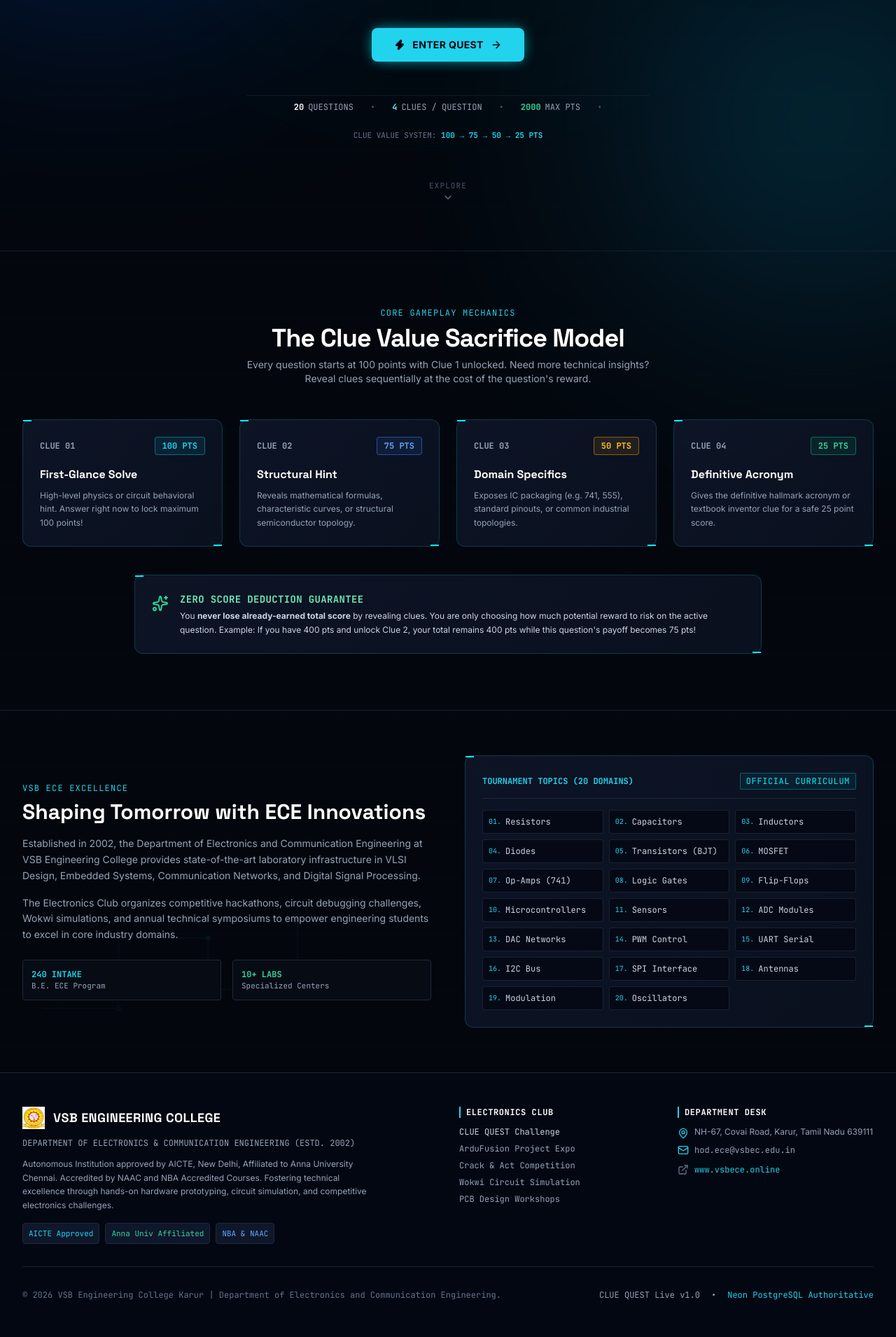
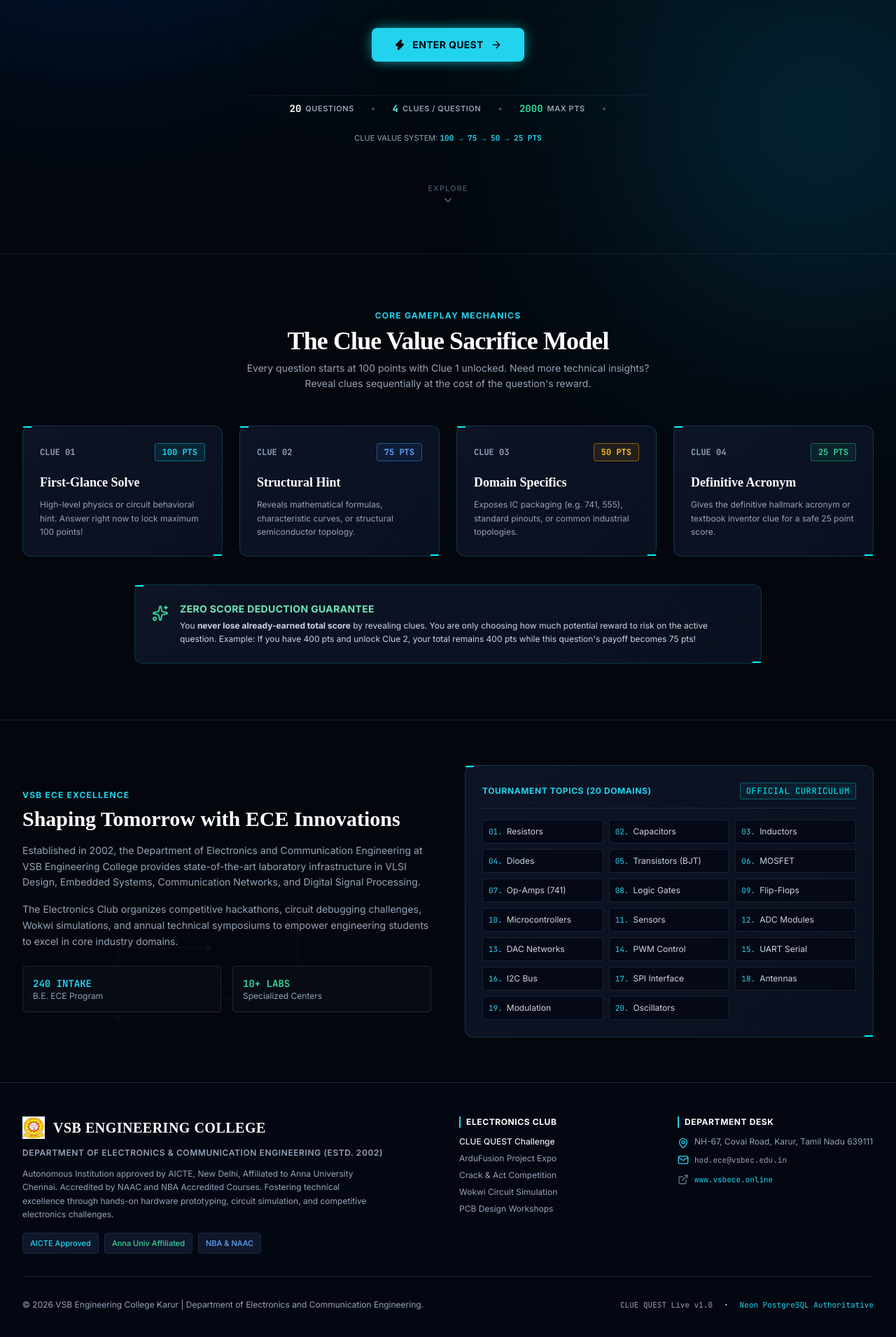
Before and after one commit to anguabishek17/ClueQuest, a React (Vite) app: page / in a window 1280 px wide. Shown: the part 532-2442 px from the top of the page at 70% size. Built offline with nearby package versions, Linux system fonts and the light colour scheme; no server answers.

Commit message:
style: update typography system to academic serif display and clean sans body

```diff
--- a/src/components/game/ClueCard.tsx
+++ b/src/components/game/ClueCard.tsx
@@ -67,7 +67,7 @@ export const ClueCard: React.FC<ClueCardProps> = ({
           </div>
         ) : (
           <div className="py-2 flex flex-col sm:flex-row items-start sm:items-center justify-between gap-3">
-            <p className="text-xs text-slate-500 font-mono">
+            <p className="text-xs text-slate-400 font-sans leading-relaxed">
               {canUnlock
                 ? `Need more technical hints? Unlocking reduces this question's reward to ${points} pts.`
                 : `Unlock Clue 0${level - 1} first to access this hint.`}
--- a/src/components/layout/Footer.tsx
+++ b/src/components/layout/Footer.tsx
@@ -14,26 +14,26 @@ export const Footer: React.FC = () => {
                 alt="VSB College Logo"
                 className="w-8 h-8 object-contain shrink-0"
               />
-              <span className="font-display font-bold text-white text-lg tracking-wide">
+              <span className="font-display font-bold text-white text-xl tracking-wide">
                 VSB ENGINEERING COLLEGE
               </span>
             </div>
-            <p className="text-xs text-slate-400 font-mono mb-3">
+            <p className="text-xs text-slate-400 font-sans font-semibold tracking-wider uppercase mb-3">
               DEPARTMENT OF ELECTRONICS & COMMUNICATION ENGINEERING (ESTD. 2002)
             </p>
-            <p className="text-xs text-slate-400 leading-relaxed max-w-lg mb-4">
+            <p className="text-xs text-slate-400 leading-relaxed max-w-lg mb-4 font-sans">
               Autonomous Institution approved by AICTE, New Delhi, Affiliated to Anna University Chennai.
               Accredited by NAAC and NBA Accredited Courses. Fostering technical excellence through
               hands-on hardware prototyping, circuit simulation, and competitive electronics challenges.
             </p>
-            <div className="flex flex-wrap gap-2 text-[11px] font-mono">
-              <span className="px-2 py-1 rounded bg-slate-900 border border-slate-800 text-cyan-400">
+            <div className="flex flex-wrap gap-2 text-[11px] font-sans">
+              <span className="px-2.5 py-1 rounded bg-slate-900 border border-slate-800 text-cyan-400 font-medium">
                 AICTE Approved
               </span>
-              <span className="px-2 py-1 rounded bg-slate-900 border border-slate-800 text-emerald-400">
+              <span className="px-2.5 py-1 rounded bg-slate-900 border border-slate-800 text-emerald-400 font-medium">
                 Anna Univ Affiliated
               </span>
-              <span className="px-2 py-1 rounded bg-slate-900 border border-slate-800 text-blue-400">
+              <span className="px-2.5 py-1 rounded bg-slate-900 border border-slate-800 text-blue-400 font-medium">
                 NBA & NAAC
               </span>
             </div>
@@ -41,39 +41,39 @@ export const Footer: React.FC = () => {
 
           {/* Col 2: Electronics Club */}
           <div>
-            <h4 className="text-white font-mono text-xs uppercase tracking-wider font-bold mb-3 border-l-2 border-cyan-400 pl-2">
+            <h4 className="text-white font-sans text-xs uppercase tracking-wider font-bold mb-3 border-l-2 border-cyan-400 pl-2">
               Electronics Club
             </h4>
-            <ul className="space-y-2 text-xs font-mono">
-              <li><span className="text-slate-300">CLUE QUEST Challenge</span></li>
-              <li><span className="text-slate-400">ArduFusion Project Expo</span></li>
-              <li><span className="text-slate-400">Crack & Act Competition</span></li>
-              <li><span className="text-slate-400">Wokwi Circuit Simulation</span></li>
-              <li><span className="text-slate-400">PCB Design Workshops</span></li>
+            <ul className="space-y-2 text-xs font-sans text-slate-400">
+              <li><span className="text-slate-200 font-medium">CLUE QUEST Challenge</span></li>
+              <li><span>ArduFusion Project Expo</span></li>
+              <li><span>Crack & Act Competition</span></li>
+              <li><span>Wokwi Circuit Simulation</span></li>
+              <li><span>PCB Design Workshops</span></li>
             </ul>
           </div>
 
           {/* Col 3: Department Contact */}
           <div>
-            <h4 className="text-white font-mono text-xs uppercase tracking-wider font-bold mb-3 border-l-2 border-cyan-400 pl-2">
+            <h4 className="text-white font-sans text-xs uppercase tracking-wider font-bold mb-3 border-l-2 border-cyan-400 pl-2">
               Department Desk
             </h4>
-            <div className="space-y-2 text-xs">
+            <div className="space-y-2 text-xs font-sans">
               <p className="flex items-start gap-2">
                 <MapPin className="w-4 h-4 text-cyan-400 shrink-0 mt-0.5" />
                 <span>NH-67, Covai Road, Karur, Tamil Nadu 639111</span>
               </p>
-              <p className="flex items-center gap-2 font-mono">
+              <p className="flex items-center gap-2">
                 <Mail className="w-4 h-4 text-cyan-400 shrink-0" />
-                <span>hod.ece@vsbec.edu.in</span>
+                <span className="font-mono text-[11px]">hod.ece@vsbec.edu.in</span>
               </p>
-              <p className="flex items-center gap-2 font-mono pt-1">
+              <p className="flex items-center gap-2 pt-1">
                 <ExternalLink className="w-4 h-4 text-slate-500" />
                 <a
                   href="https://www.vsbece.online/"
                   target="_blank"
                   rel="noreferrer"
-                  className="text-cyan-400 hover:underline"
+                  className="text-cyan-400 hover:underline font-mono text-[11px]"
                 >
                   www.vsbece.online
                 </a>
@@ -82,11 +82,11 @@ export const Footer: React.FC = () => {
           </div>
         </div>
 
-        <div className="pt-8 border-t border-slate-800/80 flex flex-col sm:flex-row items-center justify-between gap-4 text-xs font-mono text-slate-500">
+        <div className="pt-8 border-t border-slate-800/80 flex flex-col sm:flex-row items-center justify-between gap-4 text-xs font-sans text-slate-400">
           <div>
             © 2026 VSB Engineering College Karur | Department of Electronics and Communication Engineering.
           </div>
-          <div className="flex items-center gap-4 text-slate-400">
+          <div className="flex items-center gap-4 text-slate-400 font-mono text-[11px]">
             <span>CLUE QUEST Live v1.0</span>
             <span>•</span>
             <span className="text-cyan-400">Neon PostgreSQL Authoritative</span>
--- a/src/index.css
+++ b/src/index.css
@@ -9,12 +9,13 @@
   --border-tech: rgba(34, 211, 238, 0.2);
   --cyan-primary: #00F2FE;
   --cyan-accent: #06B6D4;
-  --font-display: 'Space Grotesk', system-ui, -apple-system, sans-serif;
-  --font-body: 'Inter', system-ui, -apple-system, sans-serif;
+  --font-display: "Times New Roman", Times, Georgia, serif;
+  --font-body: Inter, Arial, Helvetica, system-ui, -apple-system, BlinkMacSystemFont, "Segoe UI", sans-serif;
   --font-mono: 'JetBrains Mono', monospace;
 }
 
-.font-display {
+.font-display,
+.heading-display {
   font-family: var(--font-display);
 }
 
@@ -22,7 +23,8 @@
   font-family: var(--font-body);
 }
 
-.font-mono {
+.font-mono,
+.font-technical {
   font-family: var(--font-mono);
 }
 
--- a/src/pages/AdminDashboardPage.tsx
+++ b/src/pages/AdminDashboardPage.tsx
@@ -160,18 +160,18 @@ export const AdminDashboardPage: React.FC = () => {
           <div>
             <div className="flex items-center gap-2">
               <ShieldCheck className="w-6 h-6 text-cyan-400" />
-              <h1 className="text-2xl font-display font-extrabold text-white tracking-wide">
+              <h1 className="text-2xl font-display font-bold text-white tracking-wide">
                 CLUE QUEST CONTROL CENTER
               </h1>
             </div>
-            <p className="text-xs font-mono text-slate-400">
+            <p className="text-xs font-sans font-semibold text-slate-400 uppercase tracking-wider mt-0.5">
               VSB ENGINEERING COLLEGE • DEPARTMENT OF ELECTRONICS & COMMUNICATION ENGINEERING
             </p>
           </div>
 
           <button
             onClick={refreshAll}
-            className="px-3.5 py-1.5 rounded bg-navy-900 border border-slate-700 hover:border-cyan-400 text-slate-300 text-xs font-mono flex items-center gap-2 transition"
+            className="px-3.5 py-1.5 rounded bg-navy-900 border border-slate-700 hover:border-cyan-400 text-slate-300 text-xs font-sans font-semibold flex items-center gap-2 transition"
           >
             <RefreshCw className="w-3.5 h-3.5" />
             REFRESH DATA
--- a/src/pages/LandingPage.tsx
+++ b/src/pages/LandingPage.tsx
@@ -78,13 +78,13 @@ export const LandingPage: React.FC<LandingPageProps> = ({ onNavigate }) => {
         </div>
 
         {/* 1. TOP BADGE PILL */}
-        <div className="inline-flex items-center gap-2 px-3.5 py-1.5 rounded-full bg-navy-900/80 border border-cyan-500/30 text-xs font-mono text-cyan-300 mb-8 shadow-cyan-glow backdrop-blur-md">
+        <div className="inline-flex items-center gap-2 px-3.5 py-1.5 rounded-full bg-navy-900/80 border border-cyan-500/30 text-xs font-sans text-cyan-300 mb-8 shadow-cyan-glow backdrop-blur-md">
           <Zap className="w-3.5 h-3.5 text-cyan-400 fill-cyan-400/20" />
-          <span className="tracking-wider uppercase text-[11px] sm:text-xs">ELECTRONICS CLUB • VSB ECE</span>
+          <span className="tracking-widest uppercase font-semibold text-[11px] sm:text-xs">ELECTRONICS CLUB • VSB ECE</span>
         </div>
 
         {/* 2. HUGE CINEMATIC HERO HEADING */}
-        <h1 className="text-4xl sm:text-6xl md:text-7xl lg:text-[5.25rem] font-display font-bold text-white tracking-[-0.04em] leading-[1.08] max-w-5xl mx-auto mb-6">
+        <h1 className="text-4xl sm:text-6xl md:text-7xl lg:text-[5.25rem] font-display font-bold text-white tracking-[-0.03em] leading-[1.08] max-w-5xl mx-auto mb-6">
           Every clue costs.<br />
           Every answer counts.<br />
           <span className="text-transparent bg-clip-text bg-gradient-to-r from-cyan-400 via-sky-300 to-blue-500 text-glow-cyan">
@@ -121,26 +121,26 @@ export const LandingPage: React.FC<LandingPageProps> = ({ onNavigate }) => {
         </div>
 
         {/* 5. MINIMAL GAME METADATA & MECHANIC ROW */}
-        <div className="flex flex-wrap items-center justify-center gap-3 sm:gap-6 text-xs font-mono text-slate-400 pt-2 border-t border-slate-800/50 max-w-xl mx-auto">
-          <span className="flex items-center gap-1.5">
-            <strong className="text-white font-bold">20</strong> QUESTIONS
+        <div className="flex flex-wrap items-center justify-center gap-3 sm:gap-6 text-xs text-slate-400 pt-2 border-t border-slate-800/50 max-w-xl mx-auto font-sans">
+          <span className="flex items-center gap-1.5 font-sans">
+            <strong className="text-white font-bold font-mono text-sm">20</strong> <span className="tracking-wider uppercase font-semibold text-[11px]">QUESTIONS</span>
           </span>
           <span className="text-slate-600">•</span>
-          <span className="flex items-center gap-1.5">
-            <strong className="text-cyan-300 font-bold">4</strong> CLUES / QUESTION
+          <span className="flex items-center gap-1.5 font-sans">
+            <strong className="text-cyan-300 font-bold font-mono text-sm">4</strong> <span className="tracking-wider uppercase font-semibold text-[11px]">CLUES / QUESTION</span>
           </span>
           <span className="text-slate-600">•</span>
-          <span className="flex items-center gap-1.5">
-            <strong className="text-emerald-400 font-bold">2000</strong> MAX PTS
+          <span className="flex items-center gap-1.5 font-sans">
+            <strong className="text-emerald-400 font-bold font-mono text-sm">2000</strong> <span className="tracking-wider uppercase font-semibold text-[11px]">MAX PTS</span>
           </span>
           <span className="text-slate-600 hidden sm:inline">•</span>
-          <span className="text-[11px] text-slate-500 w-full sm:w-auto mt-1 sm:mt-0">
-            CLUE VALUE SYSTEM: <strong className="text-cyan-400">100 → 75 → 50 → 25 PTS</strong>
+          <span className="text-[11px] text-slate-400 w-full sm:w-auto mt-1 sm:mt-0 font-sans">
+            CLUE VALUE SYSTEM: <strong className="text-cyan-400 font-mono">100 → 75 → 50 → 25 PTS</strong>
           </span>
         </div>
 
         {/* Subtle Scroll Down Indicator */}
-        <div className="mt-14 text-slate-600 flex flex-col items-center gap-1 text-[11px] font-mono tracking-widest uppercase">
+        <div className="mt-14 text-slate-600 flex flex-col items-center gap-1 text-[11px] font-sans tracking-widest uppercase font-medium">
           <span>EXPLORE</span>
           <ChevronDown className="w-4 h-4 animate-bounce text-slate-500" />
         </div>
@@ -149,13 +149,13 @@ export const LandingPage: React.FC<LandingPageProps> = ({ onNavigate }) => {
       {/* HOW IT WORKS / SCORING PROGRESSION */}
       <section id="how-it-works" className="relative z-10 py-20 px-4 sm:px-6 lg:px-8 max-w-7xl mx-auto border-t border-slate-800/60">
         <div className="text-center mb-12">
-          <span className="text-xs font-mono text-cyan-400 uppercase tracking-widest block mb-2">
+          <span className="text-xs font-sans font-bold text-cyan-400 uppercase tracking-widest block mb-2">
             CORE GAMEPLAY MECHANICS
           </span>
-          <h2 className="text-3xl sm:text-4xl font-display font-extrabold text-white tracking-tight">
+          <h2 className="text-3xl sm:text-4xl font-display font-bold text-white tracking-tight">
             The Clue Value Sacrifice Model
           </h2>
-          <p className="text-slate-400 text-sm max-w-xl mx-auto mt-2 font-sans">
+          <p className="text-slate-400 text-sm max-w-xl mx-auto mt-2 font-sans leading-relaxed">
             Every question starts at 100 points with Clue 1 unlocked. Need more technical insights? Reveal clues sequentially at the cost of the question's reward.
           </p>
         </div>
@@ -199,7 +199,7 @@ export const LandingPage: React.FC<LandingPageProps> = ({ onNavigate }) => {
                   {item.points}
                 </span>
               </div>
-              <h3 className="font-display font-bold text-white text-base mb-2">{item.title}</h3>
+              <h3 className="font-display font-bold text-white text-lg mb-2">{item.title}</h3>
               <p className="text-xs text-slate-400 leading-relaxed font-sans">{item.desc}</p>
             </div>
           ))}
@@ -209,7 +209,7 @@ export const LandingPage: React.FC<LandingPageProps> = ({ onNavigate }) => {
         <div className="tech-card rounded-xl p-6 border border-emerald-500/40 bg-gradient-to-r from-emerald-950/20 to-navy-900/60 max-w-4xl mx-auto flex items-start gap-4">
           <Sparkles className="w-6 h-6 text-emerald-400 shrink-0 mt-1" />
           <div>
-            <h4 className="text-sm font-mono font-bold text-emerald-300 uppercase tracking-wide mb-1">
+            <h4 className="text-sm font-sans font-bold text-emerald-300 uppercase tracking-wide mb-1">
               Zero Score Deduction Guarantee
             </h4>
             <p className="text-xs text-slate-300 leading-relaxed font-sans">
@@ -224,27 +224,27 @@ export const LandingPage: React.FC<LandingPageProps> = ({ onNavigate }) => {
       <section id="electronics-club" className="relative z-10 py-16 px-4 sm:px-6 lg:px-8 max-w-7xl mx-auto border-t border-slate-800/80">
         <div id="department-overview" className="grid grid-cols-1 lg:grid-cols-2 gap-12 items-center">
           <div>
-            <span className="text-xs font-mono text-cyan-400 uppercase tracking-widest block mb-2">
+            <span className="text-xs font-sans font-bold text-cyan-400 uppercase tracking-widest block mb-2">
               VSB ECE EXCELLENCE
             </span>
-            <h2 className="text-3xl font-display font-extrabold text-white mb-4">
+            <h2 className="text-3xl font-display font-bold text-white mb-4">
               Shaping Tomorrow with ECE Innovations
             </h2>
-            <p className="text-sm text-slate-400 leading-relaxed mb-4">
+            <p className="text-sm text-slate-400 leading-relaxed mb-4 font-sans">
               Established in 2002, the Department of Electronics and Communication Engineering at VSB Engineering College provides state-of-the-art laboratory infrastructure in VLSI Design, Embedded Systems, Communication Networks, and Digital Signal Processing.
             </p>
-            <p className="text-sm text-slate-400 leading-relaxed mb-6">
+            <p className="text-sm text-slate-400 leading-relaxed mb-6 font-sans">
               The Electronics Club organizes competitive hackathons, circuit debugging challenges, Wokwi simulations, and annual technical symposiums to empower engineering students to excel in core industry domains.
             </p>
 
-            <div className="grid grid-cols-2 gap-4 font-mono text-xs">
-              <div className="p-3 rounded bg-navy-900 border border-slate-800">
-                <span className="text-cyan-400 block font-bold">240 INTAKE</span>
-                <span className="text-slate-400 text-[11px]">B.E. ECE Program</span>
+            <div className="grid grid-cols-2 gap-4 text-xs font-sans">
+              <div className="p-3.5 rounded bg-navy-900 border border-slate-800">
+                <span className="text-cyan-400 block font-bold font-mono text-sm">240 INTAKE</span>
+                <span className="text-slate-400 text-xs">B.E. ECE Program</span>
               </div>
-              <div className="p-3 rounded bg-navy-900 border border-slate-800">
-                <span className="text-emerald-400 block font-bold">10+ LABS</span>
-                <span className="text-slate-400 text-[11px]">Specialized Centers</span>
+              <div className="p-3.5 rounded bg-navy-900 border border-slate-800">
+                <span className="text-emerald-400 block font-bold font-mono text-sm">10+ LABS</span>
+                <span className="text-slate-400 text-xs">Specialized Centers</span>
               </div>
             </div>
           </div>
@@ -252,10 +252,10 @@ export const LandingPage: React.FC<LandingPageProps> = ({ onNavigate }) => {
           {/* Technical Blueprint Card */}
           <div className="tech-card p-6 rounded-xl border border-cyan-500/30">
             <div className="flex items-center justify-between border-b border-slate-800 pb-3 mb-4">
-              <span className="font-mono text-xs text-cyan-400 font-bold">TOURNAMENT TOPICS (20 DOMAINS)</span>
+              <span className="font-sans text-xs text-cyan-400 font-bold uppercase tracking-wider">TOURNAMENT TOPICS (20 DOMAINS)</span>
               <span className="chip-badge">OFFICIAL CURRICULUM</span>
             </div>
-            <div className="grid grid-cols-2 sm:grid-cols-3 gap-2 text-xs font-mono text-slate-300">
+            <div className="grid grid-cols-2 sm:grid-cols-3 gap-2 text-xs text-slate-300 font-sans">
               {[
                 'Resistors', 'Capacitors', 'Inductors', 'Diodes',
                 'Transistors (BJT)', 'MOSFET', 'Op-Amps (741)', 'Logic Gates',
@@ -264,7 +264,7 @@ export const LandingPage: React.FC<LandingPageProps> = ({ onNavigate }) => {
                 'SPI Interface', 'Antennas', 'Modulation', 'Oscillators'
               ].map((topic, idx) => (
                 <div key={idx} className="p-2 rounded bg-navy-950/70 border border-slate-800/80 flex items-center gap-1.5">
-                  <span className="text-cyan-400 text-[10px]">{String(idx + 1).padStart(2, '0')}.</span>
+                  <span className="text-cyan-400 font-mono text-[11px]">{String(idx + 1).padStart(2, '0')}.</span>
                   <span className="truncate">{topic}</span>
                 </div>
               ))}
--- a/src/pages/LoginPage.tsx
+++ b/src/pages/LoginPage.tsx
@@ -111,7 +111,7 @@ export const LoginPage: React.FC<LoginPageProps> = ({
               CLUE <span className="text-cyan-400">QUEST</span>
             </span>
           </div>
-          <p className="text-xs font-mono text-slate-400 tracking-wider uppercase">
+          <p className="text-xs font-sans font-semibold text-slate-400 tracking-wider uppercase">
             VSB ENGINEERING COLLEGE • ECE DEPARTMENT
           </p>
         </div>
--- a/tailwind.config.js
+++ b/tailwind.config.js
@@ -33,9 +33,9 @@ export default {
         },
       },
       fontFamily: {
-        sans: ['Inter', 'system-ui', 'sans-serif'],
+        sans: ['Inter', 'Arial', 'Helvetica', 'system-ui', '-apple-system', 'BlinkMacSystemFont', '"Segoe UI"', 'sans-serif'],
         mono: ['"JetBrains Mono"', 'monospace'],
-        display: ['"Space Grotesk"', 'sans-serif'],
+        display: ['"Times New Roman"', 'Times', 'Georgia', 'serif'],
       },
       boxShadow: {
         'cyan-glow': '0 0 20px -5px rgba(0, 242, 254, 0.3)',
```
Also changed, not shown: src/components/layout/Header.tsx (+4 -4 lines), src/components/public/HelpSection.tsx (+6 -6 lines), src/components/public/LeaderboardSection.tsx (+4 -4 lines), src/pages/ResultsPage.tsx (+6 -6 lines).
